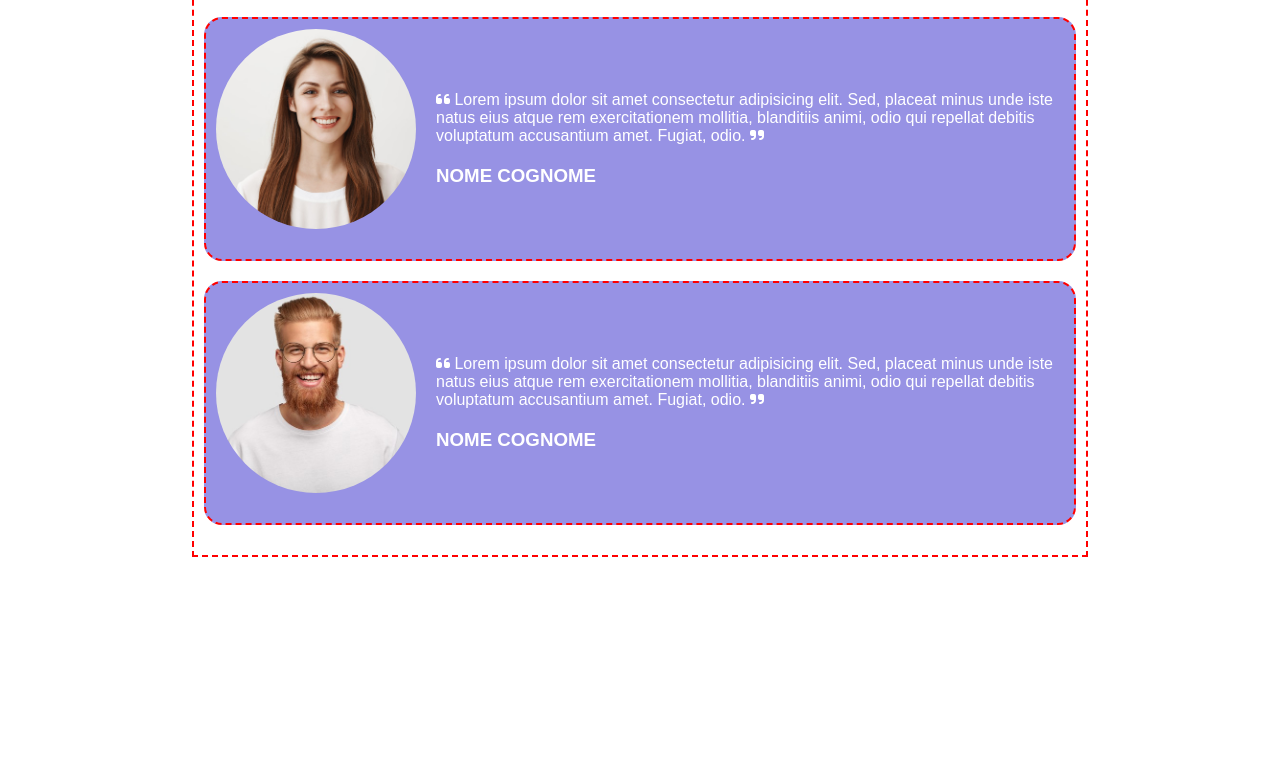
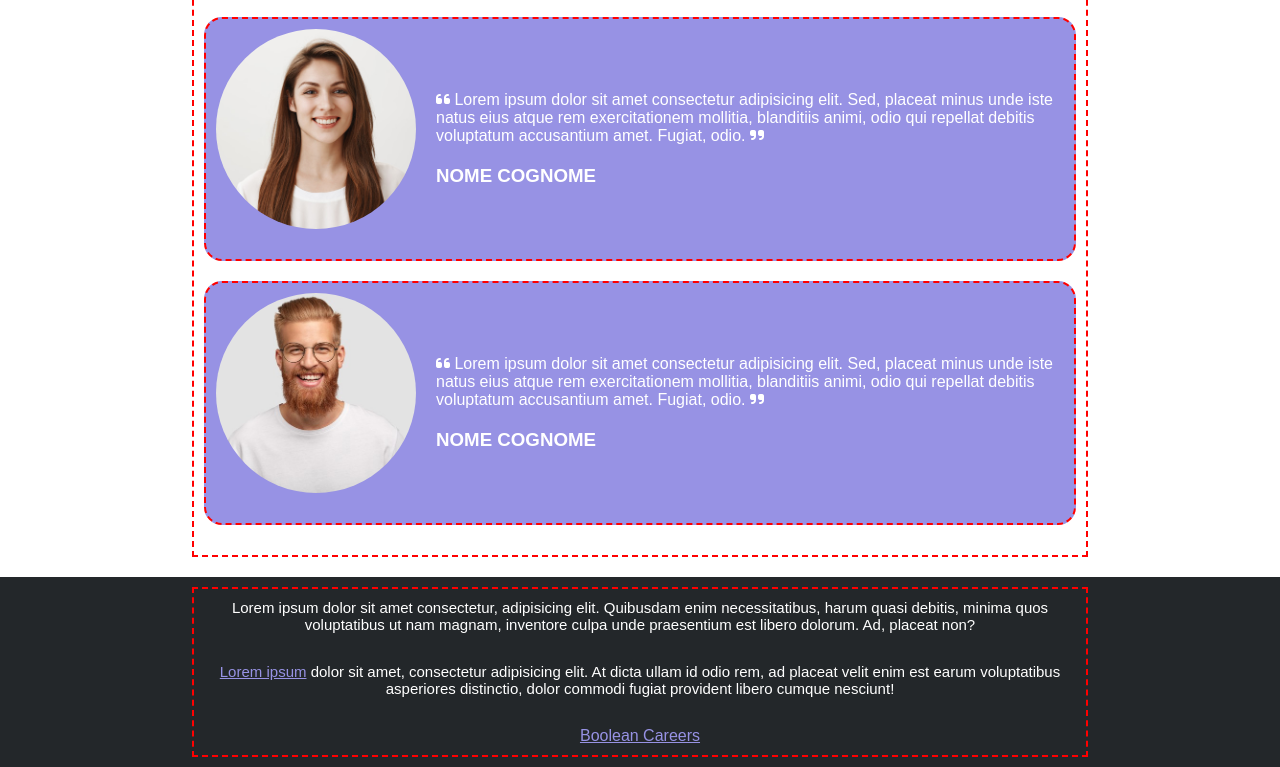
Before and after one commit to andreabellome/htmlcss-responsive-layout, a plain HTML site: page index.html in a window 1280 px wide. Shown: the part 1789-2556 px from the top of the page. Before the commit the page ends 2366 px from the top, so only its background shows below. Drawn offline with Linux system fonts and the light colour scheme.

Commit message:
added footer

```diff
--- a/assets/css/style.css
+++ b/assets/css/style.css
@@ -208,6 +208,10 @@ a{
 
 .mb-20{
     margin-bottom: 20px;
+}
+
+.mb-30{
+    margin-bottom: 30px;
 }
 
 .mb-40{
--- a/index.html
+++ b/index.html
@@ -219,11 +219,50 @@
         </section>
         <!-- end: testimonials -->
 
+        <!-- start: benefits -->
+        <section>
+
+        </section>
+        <!-- end: benefits -->
+
+        <!-- start: about us -->
+        <section>
+
+        </section>
+        <!-- end: about us -->
+
+        <!-- start: get started -->
+        <section>
+
+        </section>
+        <!-- end: get started -->
+
 
     </main>
     <!-- END: main -->
 
 
+    <!-- START: footer -->
+    <footer class="bg-dark col-white padd-top-10 padd-bottom-10">
+
+        <div class="width-70 max-width margin-auto padd-10 debug text-align-center">
+            <p class="col-white font-size-15 mb-30">
+                Lorem ipsum dolor sit amet consectetur, adipisicing elit. Quibusdam enim necessitatibus, harum quasi debitis, minima quos voluptatibus ut nam magnam, inventore culpa unde praesentium est libero dolorum. Ad, placeat non?
+            </p>
+
+            <p class="col-white font-size-15 mb-30">
+                <a class="col-purple" style="text-decoration: underline;" href="#">Lorem ipsum</a> dolor sit amet, consectetur adipisicing elit. At dicta ullam id odio rem, ad placeat velit enim est earum voluptatibus asperiores distinctio, dolor commodi fugiat provident libero cumque nesciunt!
+            </p>
+
+            <a class="col-purple" style="text-decoration: underline;" href="#">
+                Boolean Careers
+            </a>
+        </div>
+
+    </footer>
+    <!-- END: footer -->
+
+
 
 </body>
 </html>
```
